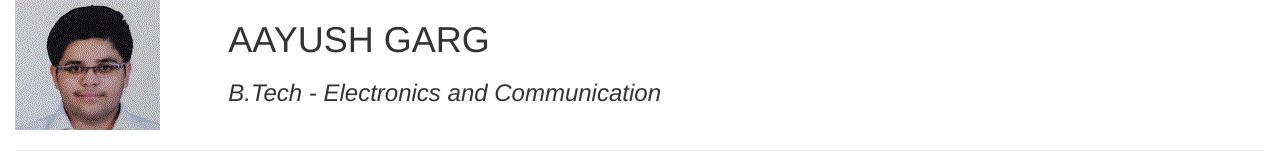
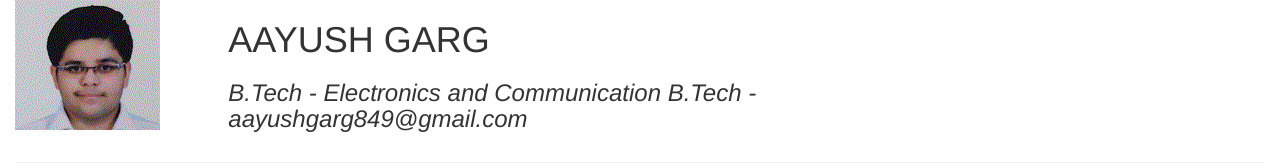
Before and after one commit to Aayush-Garg-1/Aayush-Garg-1.github.io, a plain HTML site: page index.html in a window 1280 px wide. Shown: the top 167 px of the page. Drawn offline with nearby package versions, Linux system fonts and the light colour scheme.

Commit message:
updated
next release

```diff
--- a/index.html
+++ b/index.html
@@ -24,6 +24,7 @@
                                 <h1 class="text-uppercase name">Aayush Garg</h1>
                                 <h3 class="designation">
                                     <em>B.Tech - Electronics and Communication</em>
+                                    <em>B.Tech - aayushgarg849@gmail.com</em>
                                 </h3>
                             </div>
                         </div>
```
